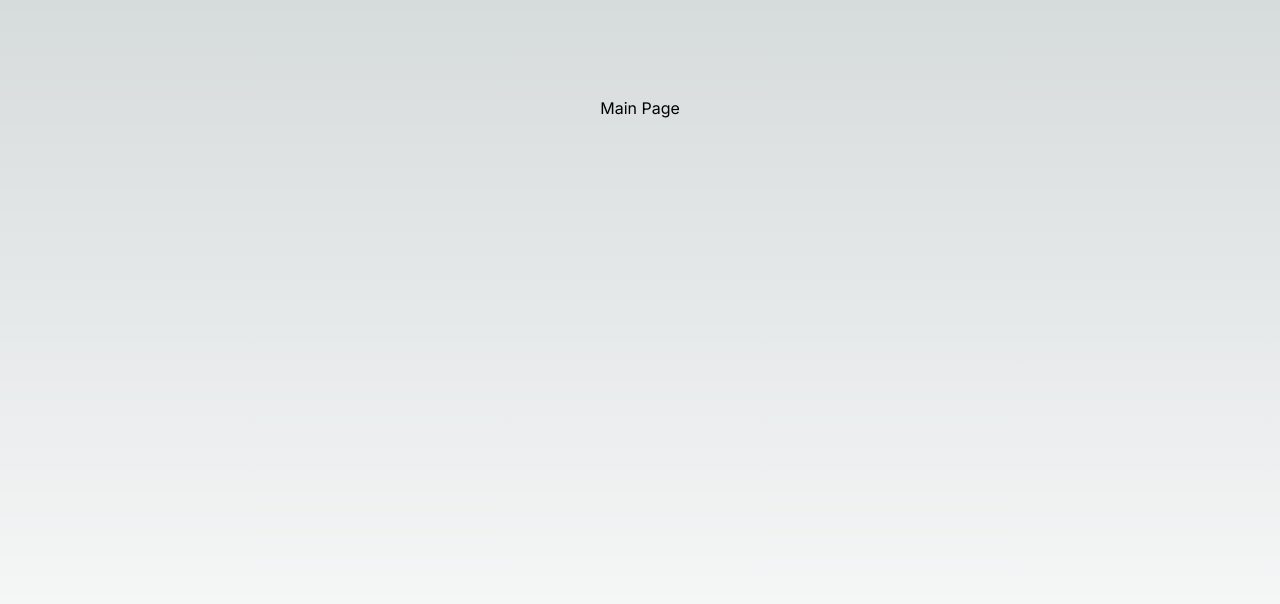
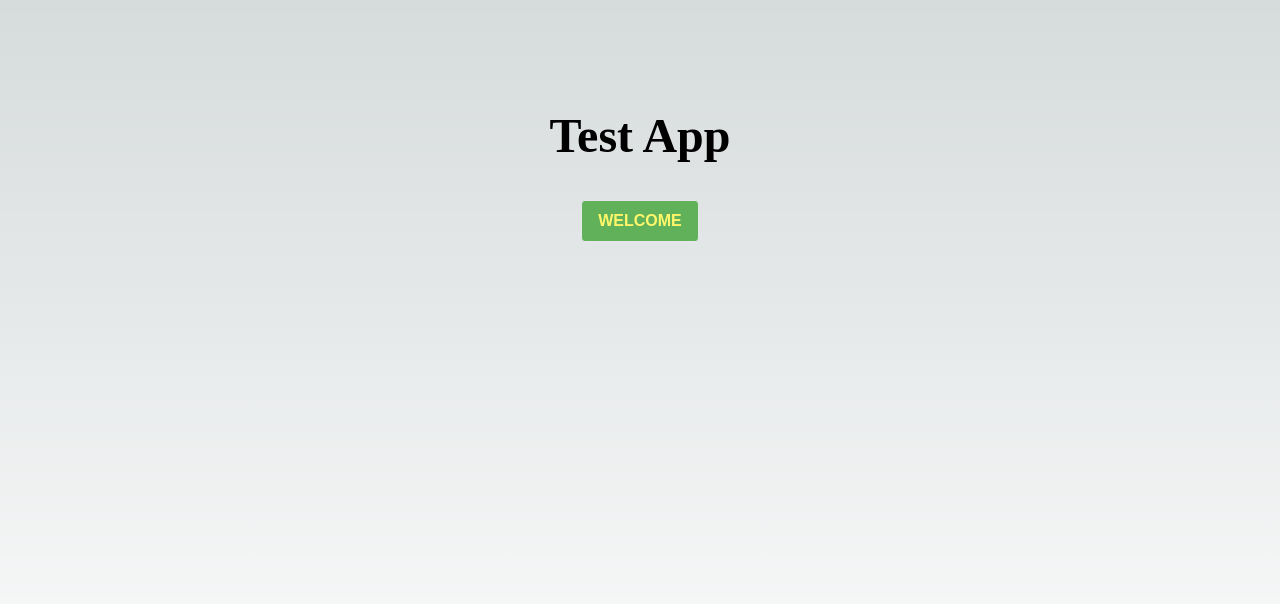
Before and after one commit to vladimir-pl-web/chili_test, a Next.js app: page / in a window 1280 px wide. Shown: the top 604 px of the page. Built offline with nearby package versions, Linux system fonts and the light colour scheme.

Commit message:
main page

```diff
--- a/src/app/page.tsx
+++ b/src/app/page.tsx
@@ -1,7 +1,9 @@
-export default function Home() {
+import HomePage from "src/components/screens/homePage/homePage";
+
+export default async function Home() {
   return (
-    <main className="flex min-h-screen flex-col items-center justify-between p-24">
-      <div>Main Page</div>
+    <main className="flex flex-col items-center justify-start px-8 sm:px-24 h-screen ">
+      <HomePage />
     </main>
   );
 }
--- /dev/null
+++ b/src/components/button/button.tsx
@@ -0,0 +1,28 @@
+"use client";
+import { FC } from "react";
+import tw from "tailwind-styled-components";
+import { IButton } from "./types";
+
+const Button: FC<IButton> = ({ title, onClick }) => {
+  return <StyledButton onClick={onClick}>{title}</StyledButton>;
+};
+interface ButtonProps {
+  $primary?: boolean;
+}
+
+const StyledButton = tw.button<ButtonProps>`
+   transition-all
+    duration-300
+    bg-green-primary
+    hover:bg-green-dark
+    hover:scale-105
+    text-yellow-light
+    font-bold
+    py-2
+    px-4
+    border
+    rounded
+    font-humanist
+`;
+
+export default Button;
--- /dev/null
+++ b/src/components/button/types.ts
@@ -0,0 +1,4 @@
+export interface IButton {
+  onClick: () => void;
+  title: string;
+}
--- /dev/null
+++ b/src/components/header/header.tsx
@@ -0,0 +1,17 @@
+import { FC } from "react";
+import tw from "tailwind-styled-components";
+
+const Heading: FC<{ title: string; size: string }> = ({ title, size }) => {
+  return <StyledHeader $size={size}>{title}</StyledHeader>;
+};
+
+interface HeaderProps {
+  $size: string;
+}
+
+const StyledHeader = tw.h1<HeaderProps>`
+${(p) => p.$size}
+font-didot
+font-bold
+`;
+export default Heading;
--- /dev/null
+++ b/src/components/screens/homePage/homePage.tsx
@@ -0,0 +1,33 @@
+"use client";
+import { useRouter } from "next/navigation";
+import { FC } from "react";
+import Button from "src/components/button/button";
+import Heading from "src/components/header/header";
+import tw from "tailwind-styled-components";
+
+const HomePage: FC = () => {
+  const router = useRouter();
+  const onEnter = () => {
+    router.push("/products");
+  };
+  return (
+    <StyledHome>
+      <Heading title={"Test App"} size="text-5xl" />
+      <Button title={"WELCOME"} onClick={onEnter} />
+    </StyledHome>
+  );
+};
+
+const StyledHome = tw.div`
+    flex
+    flex-col
+    gap-10
+    items-center
+    justify-start
+    flex-col
+    sm:w-1/2
+    p-5
+    pt-28
+`;
+
+export default HomePage;
--- a/tailwind.config.ts
+++ b/tailwind.config.ts
@@ -1,5 +1,12 @@
 import type { Config } from "tailwindcss";
-
+const colors = {
+  "green-primary": "#61B15A",
+  "green-dark": "#224B0C",
+  "green-secondary": "#ADCE74",
+  "yellow-light": "#FFF76A",
+  "light-brown": "#FFCE89",
+  "button-text": "#AC4425",
+};
 const config: Config = {
   content: [
     "./src/pages/**/*.{js,ts,jsx,tsx,mdx}",
@@ -13,6 +20,11 @@ const config: Config = {
         "gradient-conic":
           "conic-gradient(from 180deg at 50% 50%, var(--tw-gradient-stops))",
       },
+      colors,
+    },
+    fontFamily: {
+      humanist: ["humanist", "sans-serif"],
+      didot: ["didot", "serif"],
     },
   },
   plugins: [],
```
